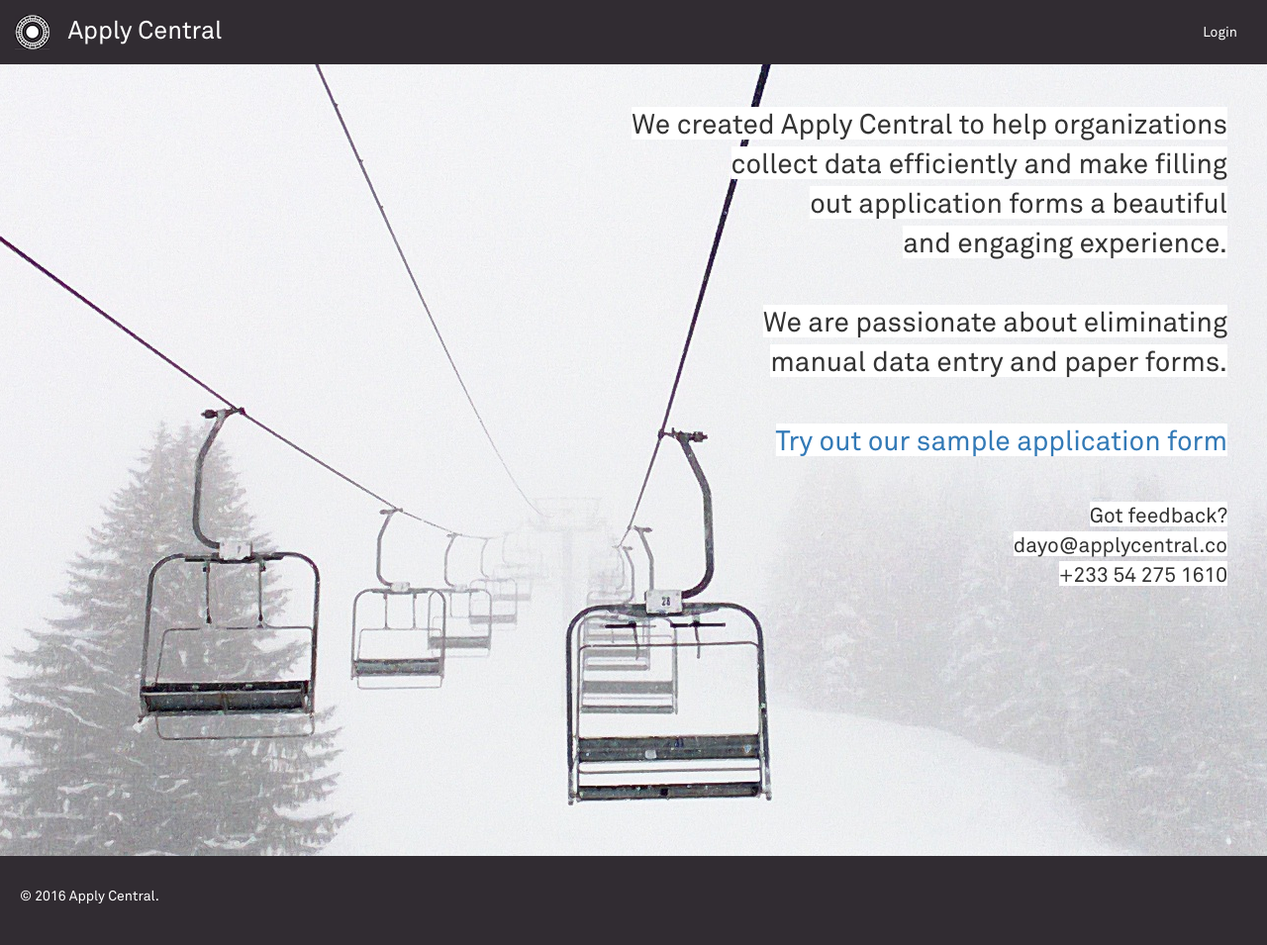
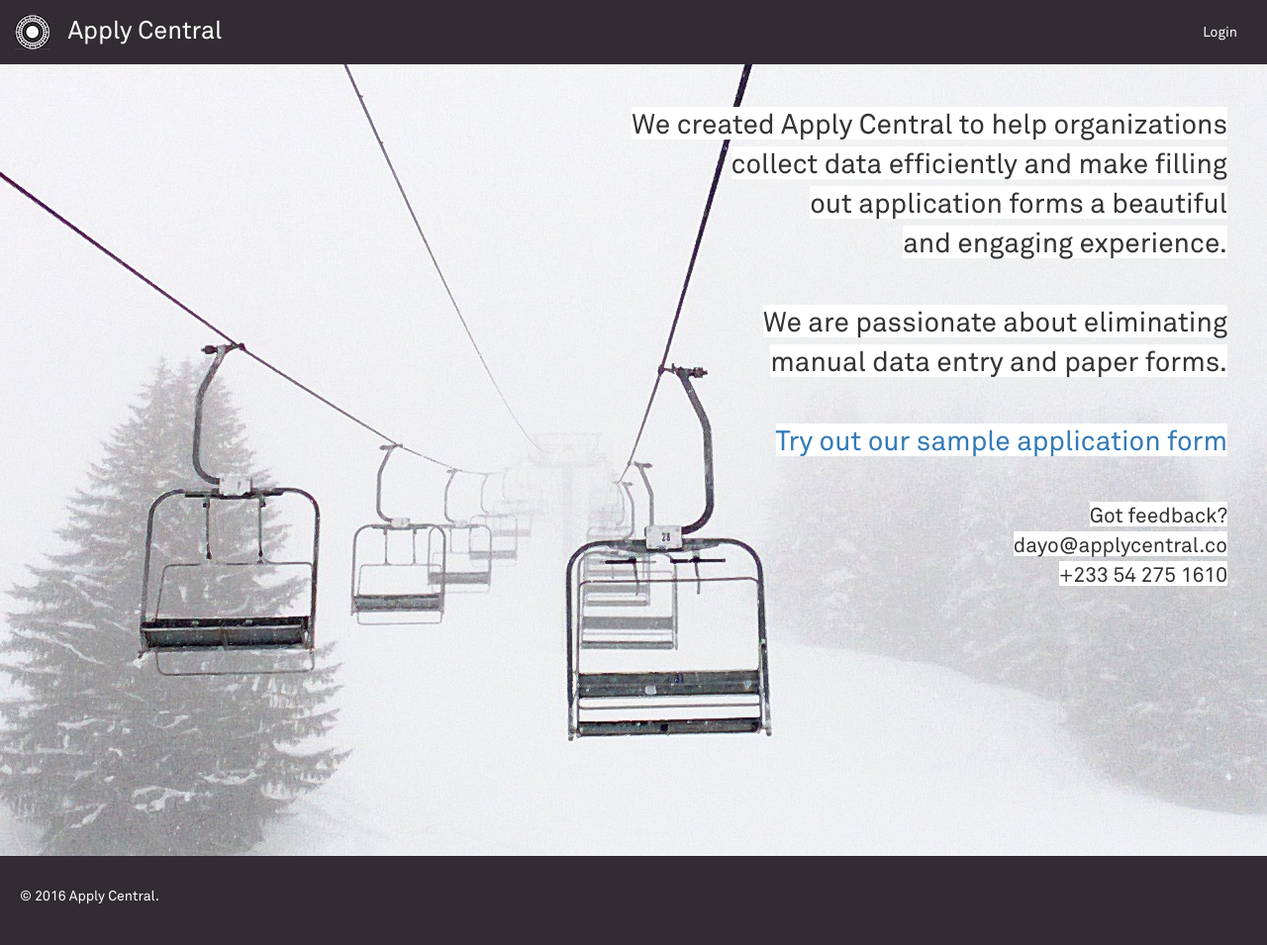
Before and after one commit to deone/apply, a Django app: page / in a window 1280 px wide. Shown: the whole page at 99% size. Run offline with Django 3.2, Linux system fonts and the light colour scheme; some libraries are stand-ins or nearby versions.

Commit message:
- Add class 'landing' for body background. - Render home.html if user is not authenticated.

```diff
--- a/setup/templates/setup/application_list.html
+++ b/setup/templates/setup/application_list.html
@@ -5,8 +5,6 @@
 {% endblock %}
 
 {% block app_body %}
-  {% if user.is_authenticated %}
-    <div class="container-fluid">
 <div class="row">
   <div class="mid width-90 app-body">
     <div class="page-header">
@@ -95,23 +93,6 @@
     {% else %}
       <p>There are no applications.</p>
     {% endif %}
-
   </div>
 </div>
-    </div>
-  {% else %}
-    <div class="container-fluid" style="height: 100%">
-      <div class="intro row">
-        <p>
-          <span>
-            We created Apply Central to help organizations <br>collect data efficiently
-            and make filling <br>out application forms a beautiful <br>and engaging experience.
-            <br><br>We are passionate about eliminating <br>manual data entry and paper forms.<br><br>
-            <a href="{% url 'create_account' %}">Try out our sample application form<br><br></a>
-          </span>
-          <span class="contact">Got feedback?<br>dayo@applycentral.co <br>+233 54 275 1610</span>
-        </p>
-      </div>
-    </div>
-  {% endif %}
 {% endblock %}
--- a/setup/views.py
+++ b/setup/views.py
@@ -52,9 +52,12 @@
     else:
         return redirect('staffadmin:home', orgname=staff.organization.slug)
 
-    return render(request, 'setup/application_list.html', {
-      'applications': Application.objects.all(),
-      })
+    if request.user.is_authenticated():
+        return render(request, 'setup/application_list.html', {
+          'applications': Application.objects.all(),
+          })
+    else:
+        return render(request, 'home.html', {})
 
 class OrganizationDetail(DetailView):
     model = Organization
--- a/static/css/landing.css
+++ b/static/css/landing.css
@@ -10,6 +10,9 @@
   height: auto;
   min-height:100%;
 }
+.landing {
+  background: url('../img/bg.jpg') no-repeat center center;
+}
 
 /* Navbar */
 .navbar-default {
@@ -19,13 +22,13 @@
   border: none;
   min-height: 65px;
 }
+.navbar-toggle {
+  margin-top: 15px;
+}
 
 /* Landing Page */
 .intro {
-  height: 100%;
-  min-height: 100%;
   padding: 10px;
-  background: url('../img/bg.jpg') no-repeat center center;
 }
 .intro p {
   text-align: right;
--- a/templates/base.html
+++ b/templates/base.html
@@ -39,7 +39,7 @@
     {% block extra_js %}{% endblock %}
 
   </head>
-  <body>
+  <body {% block body_class %}{% endblock %}>
     <nav class="navbar navbar-default header">
       <div class="container-fluid">
         <div class="navbar-header">
@@ -85,8 +85,10 @@
       </div>
     </nav>
 
-    {% block app_body %}
-    {% endblock %}
+    <div class="container-fluid">
+      {% block app_body %}
+      {% endblock %}
+    </div>
 
     <footer class="footer">
       <p>&copy; 2016 Apply Central.</p>
--- /dev/null
+++ b/templates/home.html
@@ -0,0 +1,17 @@
+{% extends 'base.html' %}
+
+{% block body_class %}class="landing"{% endblock %}
+
+{% block app_body %}
+<div class="intro row">
+  <p>
+    <span>
+      We created Apply Central to help organizations <br>collect data efficiently
+      and make filling <br>out application forms a beautiful <br>and engaging experience.
+      <br><br>We are passionate about eliminating <br>manual data entry and paper forms.<br><br>
+      <a href="{% url 'create_account' %}">Try out our sample application form<br><br></a>
+    </span>
+    <span class="contact">Got feedback?<br>dayo@applycentral.co <br>+233 54 275 1610</span>
+  </p>
+</div>
+{% endblock %}
```
Lines whose indentation alone changed are shown as unchanged.
